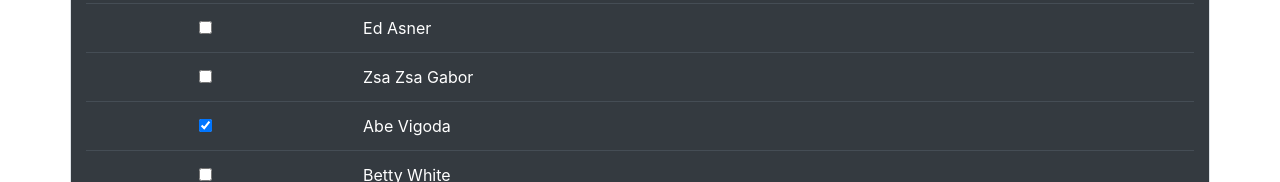
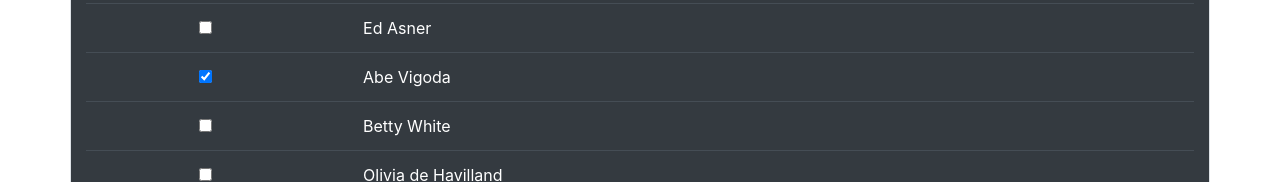
Before and after one commit to TylerHolcombe/celebrity-death-pool, an Angular app: page /admin/celebs in a window 1280 px wide. Shown: the part 610-792 px from the top of the page. Built offline with nearby package versions, Linux system fonts and the light colour scheme.

Commit message:
Fix deduplication of celebrity list

```diff
--- a/src/app/player.service.ts
+++ b/src/app/player.service.ts
@@ -23,9 +23,15 @@ export class PlayerService {
   }
 
   getCelebrities(): Celebrity[] {
-    let celebs: Set<Celebrity> = new Set();
-    this.players.forEach(p => p.celebs.forEach(c => celebs.add(c)));
-    return Array.from(celebs.values());
+    let hasCeleb = {};
+    let celebs = [];
+    players.forEach(p => p.celebs.forEach(c => {
+      if (!hasCeleb[c.name]) {
+        hasCeleb[c.name] = true;
+        celebs.push(c);
+      }
+    }));
+    return celebs;
   }
 
   // TODO: remove mocked data for an actual data source
```
